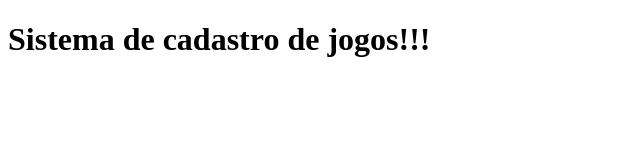
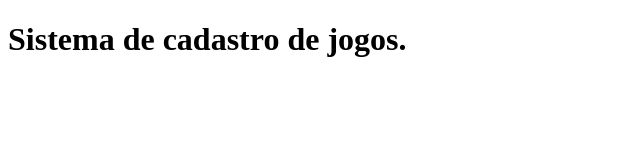
Before and after one commit to priscillacsantos/primeiro-test, a plain HTML site: page index.html in a window 1280 px wide. Shown: the full height of the page, 0-640 px from the left. Drawn offline with Linux system fonts and the light colour scheme.

Commit message:
voltando agr tudo do commit_adc5fb9

```diff
--- a/index.html
+++ b/index.html
@@ -7,7 +7,7 @@
     <title>Meus jogos</title>
 </head>
 <body>
-    <h1>Sistema de cadastro de jogos!!!</h1>
+    <h1>Sistema de cadastro de jogos.</h1>
     <script src="app.js"></script>
 </body>
 </html>
```
